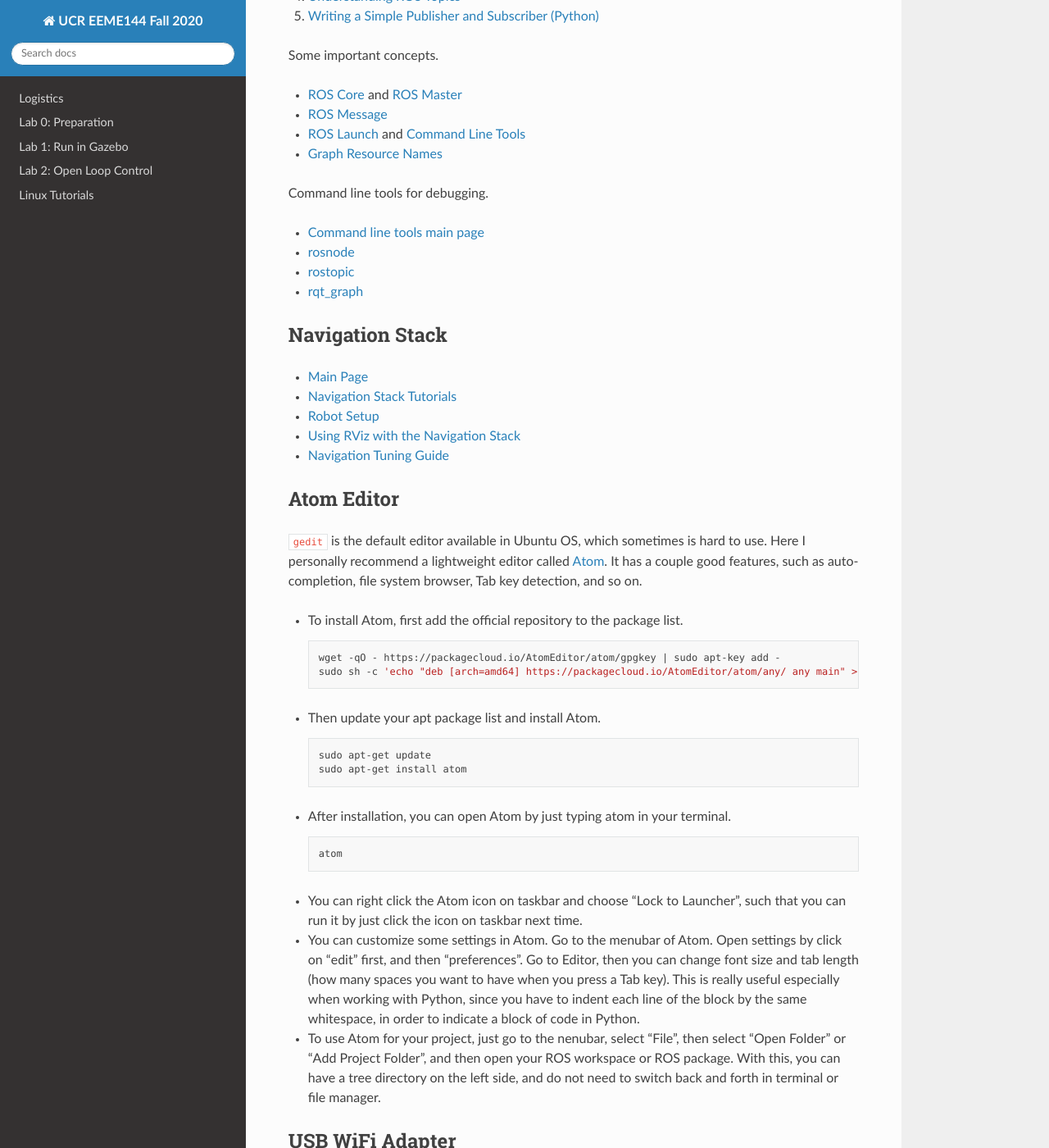
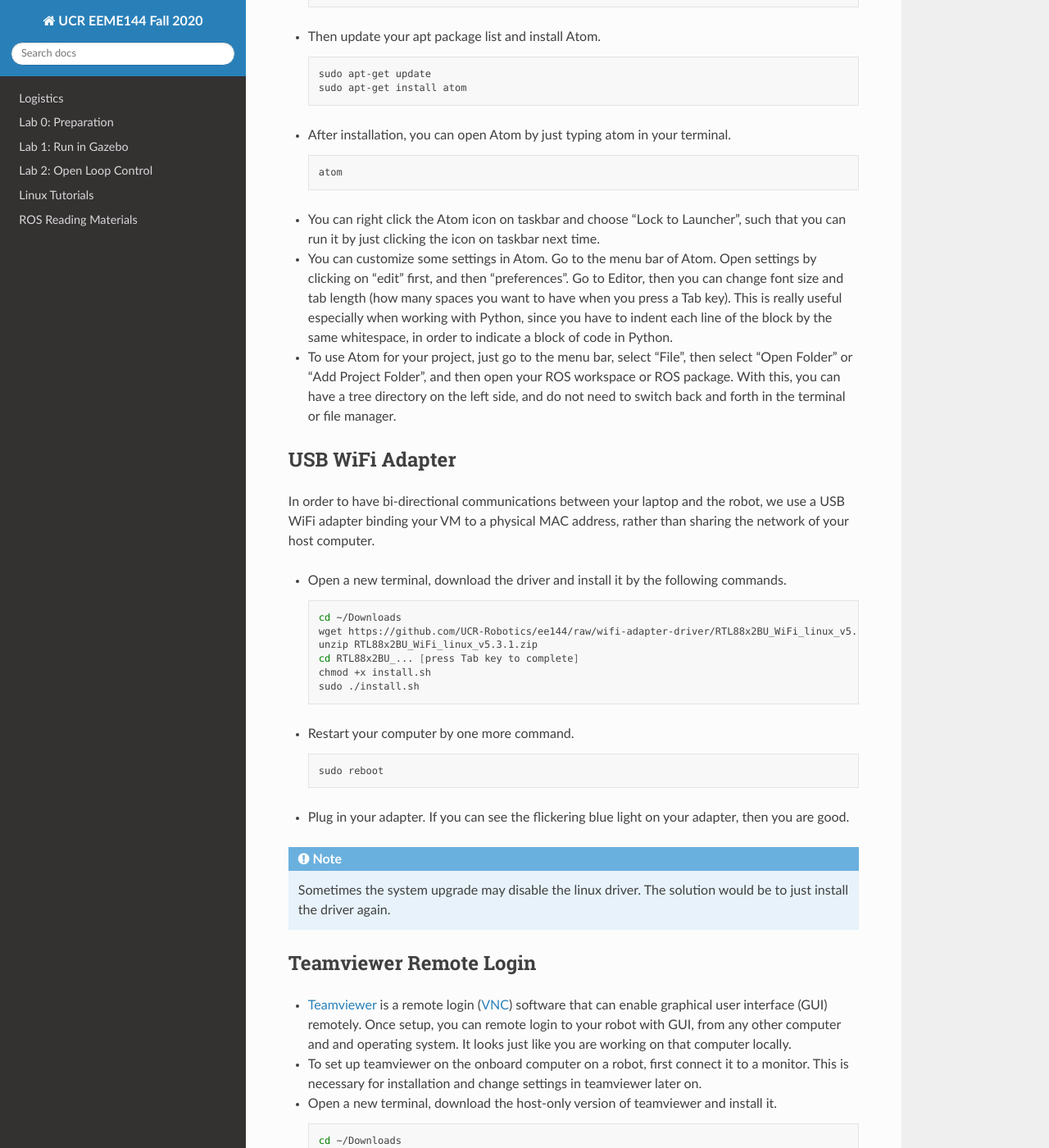
Before and after one commit to UCR-Robotics/ee144, a Sphinx documentation site: the page built from docs/reference.rst, in a window 1280 px wide and 1400 px high, scrolled down 776 px. Shown: the whole window at 82% size. Built offline with Sphinx 7.4.7 and the Read the Docs theme 2.0.0, drawn with Linux system fonts in a browser that asks for light colours; some of the changed text lies outside the part shown.

Commit message:
add ros & fix typo

```diff
--- a/docs/index.rst
+++ b/docs/index.rst
@@ -26,4 +27,5 @@
 - 09/28/2020: `Lab0 <lab0.html>`_ is up.
 - 10/04/2020: `Lab1 <lab1.html>`_ is up.
 - 10/11/2020: `Lab2 <lab2.html>`_ is up.
-- 10/12/2020: `Linux Tutorial <linux.html>`_ has been posted.
+- 10/12/2020: `Linux Tutorials <linux.html>`_ have been posted.
+- 10/12/2020: `ROS Reading Materials <ros.html>`_ have been posted.
--- a/docs/reference.rst
+++ b/docs/reference.rst
@@ -1,78 +1,5 @@
 Reference Materials
 ===================
-
-
-Tutorials
----------
-
-- `Python syntax lookup <https://www.w3schools.com/python/>`_
-
-- `ROS Tutorials main website <http://wiki.ros.org/ROS/Tutorials>`_
-
-- `rospy tutorials main website <http://wiki.ros.org/rospy_tutorials>`_
-
-- `How do I save terminal output to a file?
-  <https://askubuntu.com/questions/420981/how-do-i-save-terminal-output-to-a-file>`_
-
-- `What is a bashrc file and what does it do?
-  <https://askubuntu.com/questions/540683/what-is-a-bashrc-file-and-what-does-it-do>`_
-
-- `What does source do? <https://superuser.com/questions/46139/what-does-source-do>`_
-
-- `Apt command guide <https://itsfoss.com/apt-command-guide/>`_
-
-
-ROS Conventions
----------------
-
-- `REP 103 Standard Units of Measure and Coordinate Conventions
-  <https://www.ros.org/reps/rep-0103.html>`_ (please read, the most important one)
-
-- `REP 105 Coordinate Frames for Mobile Platforms <https://www.ros.org/reps/rep-0105.html>`_
-
-- `REP 144 ROS Package Naming <https://www.ros.org/reps/rep-0144.html>`_
-
-
-ROS Reading Guideline
----------------------
-
-Here I listed (in sequence) the most important tutorials that you need to go through.
-
-#. `Installing and Configuring Your ROS Environment
-   <http://wiki.ros.org/ROS/Tutorials/InstallingandConfiguringROSEnvironment>`_
-
-#. `Creating a ROS Package
-   <http://wiki.ros.org/ROS/Tutorials/CreatingPackage>`_
-
-#. `Understanding ROS Nodes
-   <http://wiki.ros.org/ROS/Tutorials/UnderstandingNodes>`_
-
-#. `Understanding ROS Topics
-   <http://wiki.ros.org/ROS/Tutorials/UnderstandingTopics>`_
-
-#. `Writing a Simple Publisher and Subscriber (Python)
-   <http://wiki.ros.org/ROS/Tutorials/WritingPublisherSubscriber%28python%29>`_
-
-Some important concepts.
-
-- `ROS Core <http://wiki.ros.org/roscore>`_ and `ROS Master <http://wiki.ros.org/Master>`_
-
-- `ROS Message <http://wiki.ros.org/action/fullsearch/Messages>`_
-
-- `ROS Launch <http://wiki.ros.org/roslaunch>`_ and
-  `Command Line Tools <http://wiki.ros.org/roslaunch/Commandline%20Tools>`_
-
-- `Graph Resource Names <http://wiki.ros.org/Names>`_
-
-Command line tools for debugging.
-
-- `Command line tools main page <http://wiki.ros.org/ROS/CommandLineTools>`_
-
-- `rosnode <http://wiki.ros.org/rosnode>`_
-
-- `rostopic <http://wiki.ros.org/rostopic>`_
-
-- `rqt_graph <http://wiki.ros.org/rqt_graph>`_
 
 
 Navigation Stack
@@ -88,6 +15,16 @@
   <http://wiki.ros.org/navigation/Tutorials/Using%20rviz%20with%20the%20Navigation%20Stack>`_
 
 - `Navigation Tuning Guide <http://wiki.ros.org/navigation/Tutorials/Navigation%20Tuning%20Guide>`_
+
+
+VS Code IDE
+-----------
+
+- The recommended IDE in Linux is `VS Code <https://code.visualstudio.com>`_.
+  Just go to the official website, download the ``.deb`` file and install it.
+
+- After installation, you can go to Extensions and search for ROS.
+  Adding this extension can help you highlight the code and bring more convenience.
 
 
 Atom Editor
@@ -120,27 +57,27 @@
     atom
 
 - You can right click the Atom icon on taskbar and choose "Lock to Launcher",
-  such that you can run it by just click the icon on taskbar next time.
+  such that you can run it by just clicking the icon on taskbar next time.
 
-- You can customize some settings in Atom. Go to the menubar of Atom.
-  Open settings by click on "edit" first, and then "preferences".
+- You can customize some settings in Atom. Go to the menu bar of Atom.
+  Open settings by clicking on "edit" first, and then "preferences".
   Go to Editor, then you can change font size and tab length
   (how many spaces you want to have when you press a Tab key).
   This is really useful especially when working with Python,
   since you have to indent each line of the block by the same whitespace,
   in order to indicate a block of code in Python.
 
-- To use Atom for your project, just go to the nenubar, select "File",
+- To use Atom for your project, just go to the menu bar, select "File",
   then select "Open Folder" or "Add Project Folder", and then open your ROS workspace or ROS package.
   With this, you can have a tree directory on the left side, and do not need
-  to switch back and forth in terminal or file manager.
+  to switch back and forth in the terminal or file manager.
 
 
 USB WiFi Adapter
 ----------------
 
 In order to have bi-directional communications between your laptop and the robot,
-we use a USB WiFi apapter binding your VM to a pysical MAC address,
+we use a USB WiFi adapter binding your VM to a physical MAC address,
 rather than sharing the network of your host computer.
 
 - Open a new terminal, download the driver and install it by the following commands.
@@ -167,7 +104,7 @@
 .. note::
 
   Sometimes the system upgrade may disable the linux driver.
-  The solution would be that just install the driver again.
+  The solution would be to just install the driver again.
 
 
 Teamviewer Remote Login
@@ -179,10 +116,10 @@
   Once setup, you can remote login to your robot with GUI, from any other computer and
   and operating system. It looks just like you are working on that computer locally.
 
-- To set up teamviewer on the onboard computer on robot, first connect it to a monitor.
+- To set up teamviewer on the onboard computer on a robot, first connect it to a monitor.
   This is necessary for installation and change settings in teamviewer later on.
 
-- Open a new terminal, download host-only version of teamviewer and install it.
+- Open a new terminal, download the host-only version of teamviewer and install it.
 
   .. code-block:: bash
 
@@ -214,7 +151,7 @@
     teamviewer
 
 - Go to ``Extras``, and then ``Options``, change ``Incoming LAN connections`` to be ``accept exclusively``.
-  With this, only the connection request from LAN is valid, which can help keep it safe from outside world.
+  With this, only the connection request from LAN is valid, which can help keep it safe from the outside world.
 
 - Go to ``Security`` and set ``Personal password`` the same as your login password.
 
--- /dev/null
+++ b/docs/ros.rst
@@ -0,0 +1,62 @@
+ROS Reading Materials
+=====================
+
+ROS Wiki
+--------
+
+- `ROS Tutorials main website <http://wiki.ros.org/ROS/Tutorials>`_
+
+- `rospy tutorials main website <http://wiki.ros.org/rospy_tutorials>`_
+
+
+ROS Conventions
+---------------
+
+- `REP 103 Standard Units of Measure and Coordinate Conventions
+  <https://www.ros.org/reps/rep-0103.html>`_ (please read, the most important one)
+
+- `REP 105 Coordinate Frames for Mobile Platforms <https://www.ros.org/reps/rep-0105.html>`_
+
+- `REP 144 ROS Package Naming <https://www.ros.org/reps/rep-0144.html>`_
+
+
+ROS Reading Guideline
+---------------------
+
+In the following we list the most important tutorials. (Read them in order.)
+
+#. `Installing and Configuring Your ROS Environment
+   <http://wiki.ros.org/ROS/Tutorials/InstallingandConfiguringROSEnvironment>`_
+
+#. `Creating a ROS Package
+   <http://wiki.ros.org/ROS/Tutorials/CreatingPackage>`_
+
+#. `Understanding ROS Nodes
+   <http://wiki.ros.org/ROS/Tutorials/UnderstandingNodes>`_
+
+#. `Understanding ROS Topics
+   <http://wiki.ros.org/ROS/Tutorials/UnderstandingTopics>`_
+
+#. `Writing a Simple Publisher and Subscriber (Python)
+   <http://wiki.ros.org/ROS/Tutorials/WritingPublisherSubscriber%28python%29>`_
+
+Some important concepts.
+
+- `ROS Core <http://wiki.ros.org/roscore>`_ and `ROS Master <http://wiki.ros.org/Master>`_
+
+- `ROS Message <http://wiki.ros.org/action/fullsearch/Messages>`_
+
+- `ROS Launch <http://wiki.ros.org/roslaunch>`_ and
+  `Command Line Tools <http://wiki.ros.org/roslaunch/Commandline%20Tools>`_
+
+- `Graph Resource Names <http://wiki.ros.org/Names>`_
+
+Command line tools for debugging.
+
+- `Command line tools main page <http://wiki.ros.org/ROS/CommandLineTools>`_
+
+- `rosnode <http://wiki.ros.org/rosnode>`_
+
+- `rostopic <http://wiki.ros.org/rostopic>`_
+
+- `rqt_graph <http://wiki.ros.org/rqt_graph>`_
```
Also changed, not shown: other parts of docs/index.rst (+1 -0 lines), other parts of docs/reference.rst (+1 -1 lines), docs/linux.rst (+14 -0 lines).
